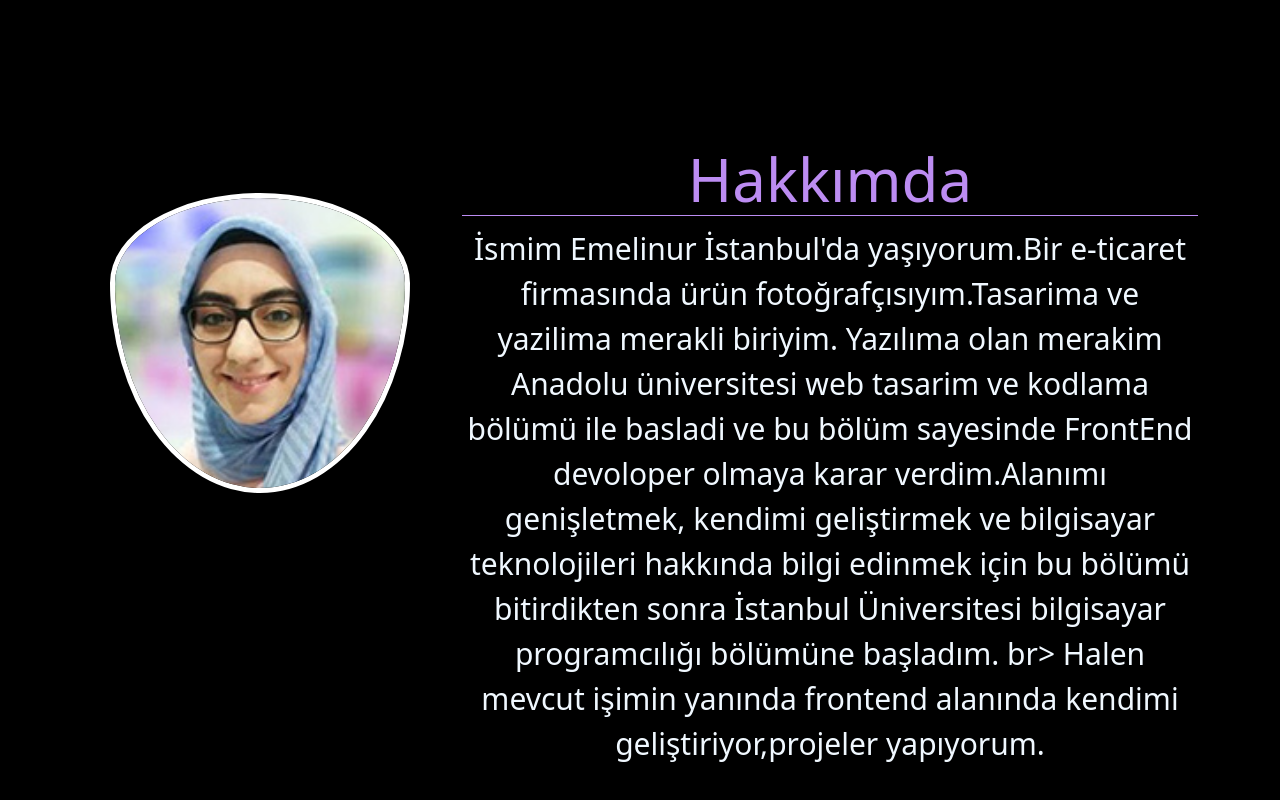
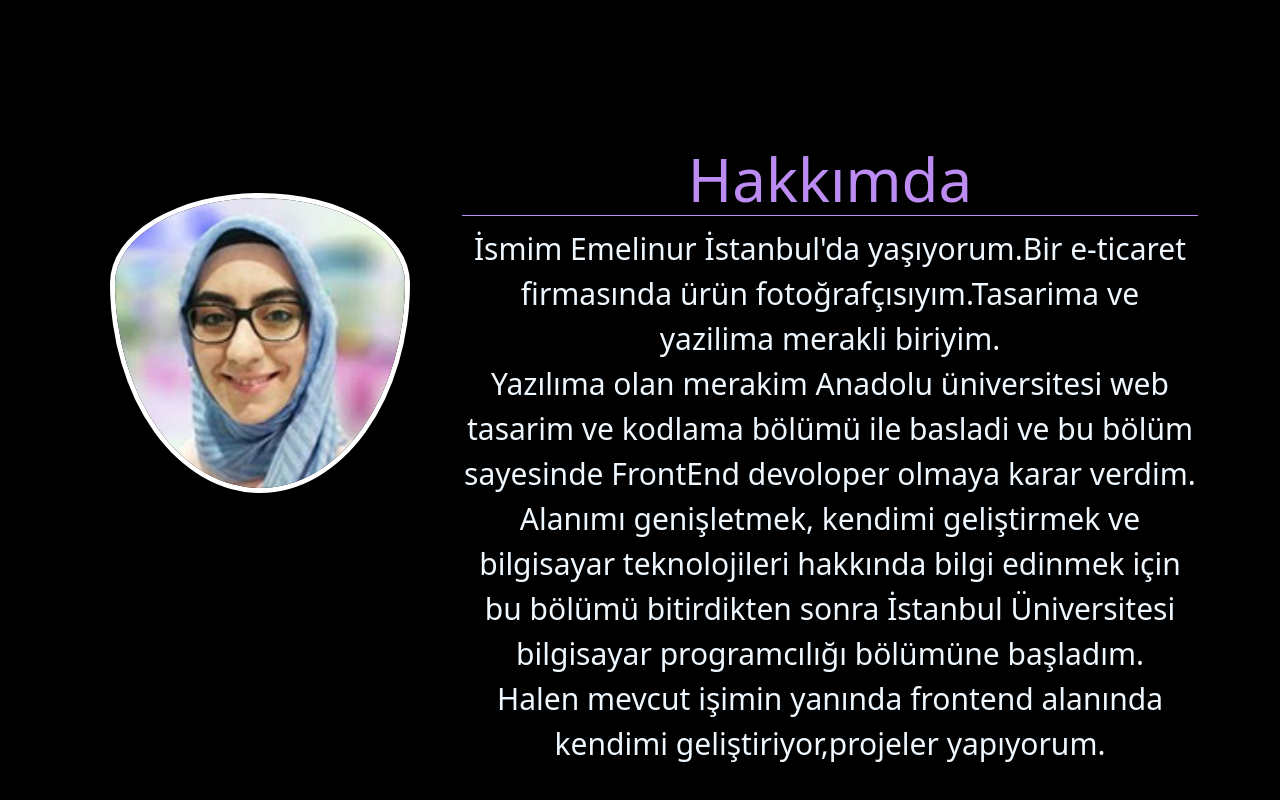
Before and after one commit to Emelinur/emelinuryuzgec.github.io, a plain HTML site: page index.html in a window 1280 px wide. Shown: the part 721-1521 px from the top of the page. Drawn offline with nearby package versions, Linux system fonts and the light colour scheme.

Commit message:
Update index.html

```diff
--- a/index.html
+++ b/index.html
@@ -98,10 +98,10 @@
             <div class="col-md-6 col-lg-8 col-sm-9 hakkimda">
                 <h3 class="text-center">Hakkımda</h3>
                 <p>
-                    İsmim Emelinur İstanbul'da yaşıyorum.Bir e-ticaret firmasında ürün fotoğrafçısıyım.Tasarima ve yazilima merakli biriyim.
+                    İsmim Emelinur İstanbul'da yaşıyorum.Bir e-ticaret firmasında ürün fotoğrafçısıyım.Tasarima ve yazilima merakli biriyim.<br>
                     Yazılıma olan merakim Anadolu üniversitesi web tasarim ve kodlama bölümü ile basladi ve bu bölüm sayesinde FrontEnd devoloper
-                    olmaya karar verdim.Alanımı genişletmek, kendimi geliştirmek ve bilgisayar teknolojileri hakkında bilgi edinmek için bu bölümü
-                    bitirdikten sonra İstanbul Üniversitesi bilgisayar programcılığı bölümüne başladım. br>
+                    olmaya karar verdim.<br>Alanımı genişletmek, kendimi geliştirmek ve bilgisayar teknolojileri hakkında bilgi edinmek için bu bölümü
+                    bitirdikten sonra İstanbul Üniversitesi bilgisayar programcılığı bölümüne başladım.<br>
                    Halen mevcut işimin yanında frontend alanında kendimi geliştiriyor,projeler yapıyorum.
                 </p>
             </div>
```
